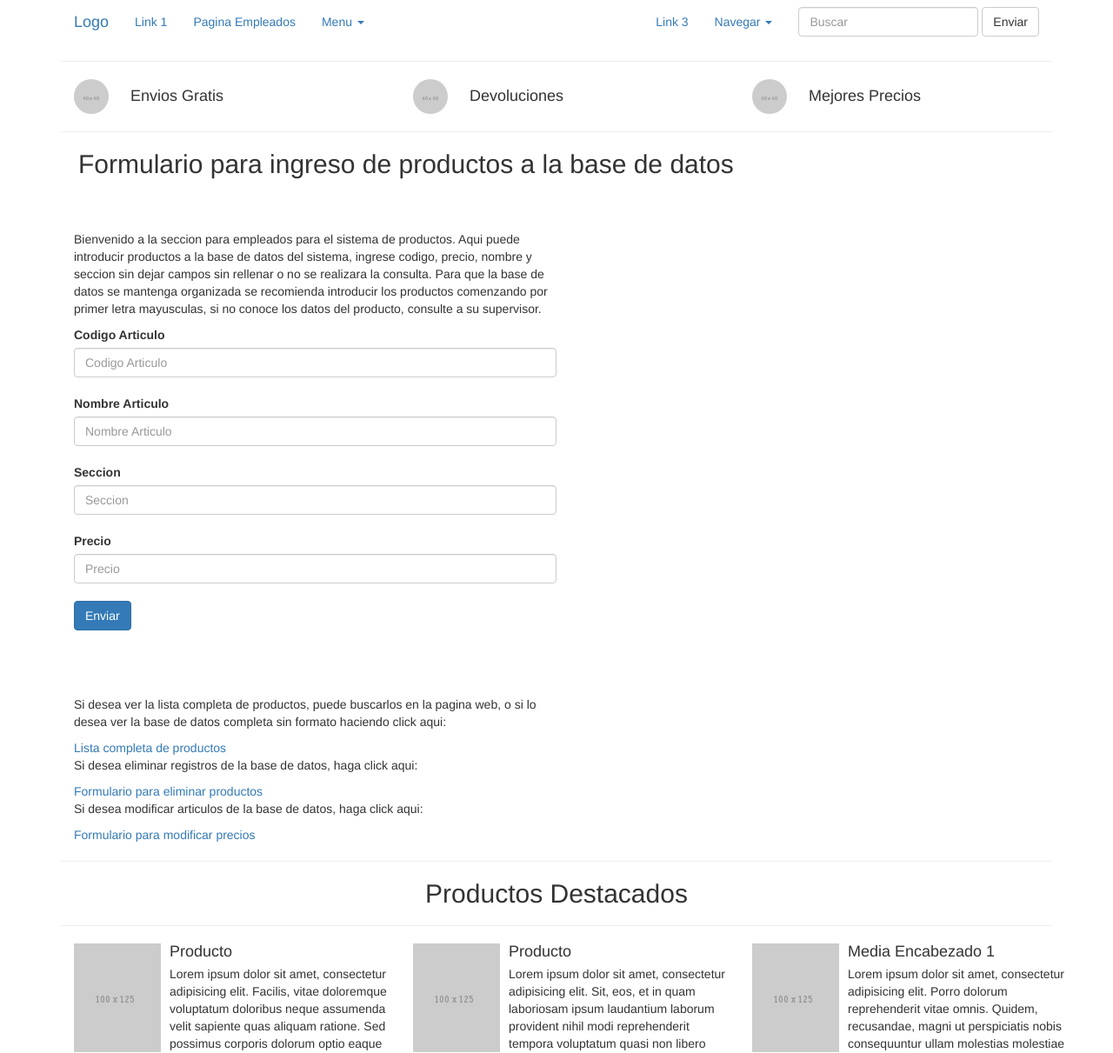
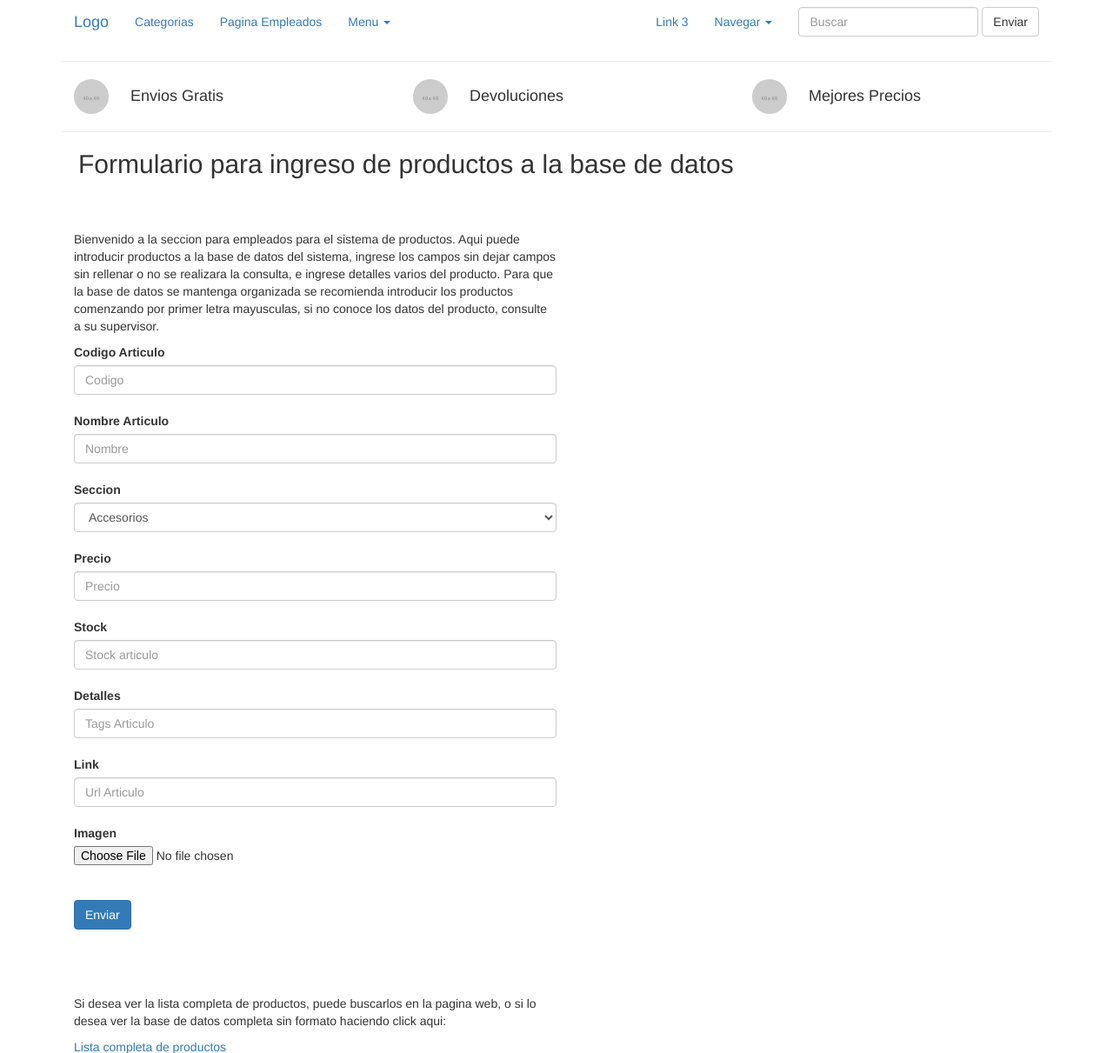
Before and after one commit to SantiSnow/Eccomerce, a PHP site: page /paginaEmpleados.php in a window 1280 px wide. Shown: the top 1211 px of the page at 87% size. Run offline with PHP 8.4, Linux system fonts and the light colour scheme; some libraries are stand-ins or nearby versions.

Commit message:
Actualizacion Eccomerce 2.0.0
Parche de seguridad - se actualizo la seguridad en las consultas sql para evitar crackeos.
Se actualizo la seguridad contra inyeccion sql y se cambio el formato de busqueda

Parche en el motor de busqueda actualizado - Ahora el motor de busqueda incluye resultados mas variados
y con resultados relacionados en un aparte para que el usuarios los pueda ver

Se actualizaron las imagenes para que la pagina y la base de datos tenga imagenes relacionadas en el servidor
incluyendo tambien una url para cada producto

Cada producto incluye ademas una lista de tags o descripcion para que el motor de busqueda funcione mejor.

El campo seccion ahora es un select para evitar errores

Se incluyeron Categorias en la pagina web

Se mejoro los estilos que muestran las imagenes.

Proximo parche: Se incluiran todos las actualizaciones en todas las paginas jsp para java, se mejorara la seguridad en
las busquedas y en las contraseñas de los usuarios.

```diff
--- a/eCommerceTestPhp/paginaEmpleados.php
+++ b/eCommerceTestPhp/paginaEmpleados.php
@@ -38,7 +38,7 @@ margin: 20px;
 <!-- Nav links -->
 <div class="collapse navbar-collapse">
 <ul class="nav navbar-nav">
-<li class="active"><a href="#">Link 1<span class="sr-only">(current)</span></a> </li>
+<li class="active"><a href="busquedaCategorias.php">Categorias</a> </li>
 <li><a href="paginaEmpleados.php">Pagina Empleados</a> </li>
 <li class="dropdown"> <a href="#" class="dropdown-toggle" data-toggle="dropdown" role="button" aria-expanded="false" aria-haspopup="true">Menu <span class="caret"></span></a>
 <ul class="dropdown-menu">
@@ -128,23 +128,44 @@ margin: 20px;
 			<br />
 			<br />
 			<div class=form-group>
-    			<form method="get" action="insertarRegistro.php">
+    			<form method="post" action="insertarRegistro.php" enctype="multipart/form-data">
 
     				<p>Bienvenido a la seccion para empleados para el sistema de productos. Aqui puede introducir productos a la base
-    				de datos del sistema, ingrese codigo, precio, nombre y seccion sin dejar campos sin rellenar o no se realizara la
-    				consulta. Para que la base de datos se mantenga organizada se recomienda introducir los productos comenzando por
+    				de datos del sistema, ingrese los campos sin dejar campos sin rellenar o no se realizara la consulta, e ingrese detalles
+    				varios del producto. Para que la base de datos se mantenga organizada se recomienda introducir los productos comenzando por
     				primer letra mayusculas, si no conoce los datos del producto, consulte a su supervisor.</p>
         			<label for="codigoarticulo">Codigo Articulo</label>
-        			<input type="text" name="codigoarticulo" placeholder="Codigo Articulo" class="form-control" required/>
+        			<input type="text" name="codigoarticulo" placeholder="Codigo" class="form-control" required/>
         			<br />
         			<label for="nombrearticulo">Nombre Articulo</label>
-        			<input type="text" name="nombrearticulo" placeholder="Nombre Articulo" class="form-control" required/>
+        			<input type="text" name="nombrearticulo" placeholder="Nombre" class="form-control" required/>
         			<br />
         			<label for="seccion">Seccion</label>
-        			<input type="text" name="seccion" placeholder="Seccion" class="form-control" required/>
+        			<select name="seccion" class="form-control" required>
+        				<option value="ACCESORIOS">Accesorios</option>
+        				<option value="ALMACENAMIENTO">Almacenamiento</option>
+        				<option value="CELULARES">Celulares</option>
+        				<option value="COMPUTADORAS">Computadoras</option>
+        				<option value="IMPRESORAS">Impresoras</option>
+        				<option value="PERIFERICOS">Perifericos</option>
+        				<option value="PORTATILES">Portatiles</option>
+        			</select>
         			<br />
         			<label for="precio">Precio</label>
         			<input type="text" name="precio" placeholder="Precio" class="form-control" required/>
+        			<br />
+        			<label for="stock">Stock</label>
+        			<input type="text" name="stock" placeholder="Stock articulo" class="form-control" required/>
+        			<br />
+        			<label for="detalle">Detalles</label>
+        			<input type="text" name="detalle" placeholder="Tags Articulo" class="form-control" required/>
+        			<br />
+        			<label for="url">Link</label>
+        			<input type="text" name="url" placeholder="Url Articulo" class="form-control" required/>
+        			<br />
+        			<label for="imagen">Imagen</label>
+        			<input type="file" name="imagen" size=20>
+        			<br />
         			<br />
         			<button type="submit" class="btn btn-primary">Enviar</button>
     			</form>
@@ -156,8 +177,10 @@ margin: 20px;
 			completa sin formato haciendo click aqui:</p>
 			<a href="ListaCompletaDeProductosSinFormato.php" title="Lista de productos">Lista completa de productos</a>
 			<br />
+			<br />
 			<p>Si desea eliminar registros de la base de datos, haga click aqui:</p>
 			<a href="eliminarRegistros.php" title="Lista de productos">Formulario para eliminar productos</a>
+			<br />
 			<br />
 			<p>Si desea modificar articulos de la base de datos, haga click aqui:</p>
 			<a href="modificaRegistros.php" title="Lista de productos">Formulario para modificar precios</a>
```
